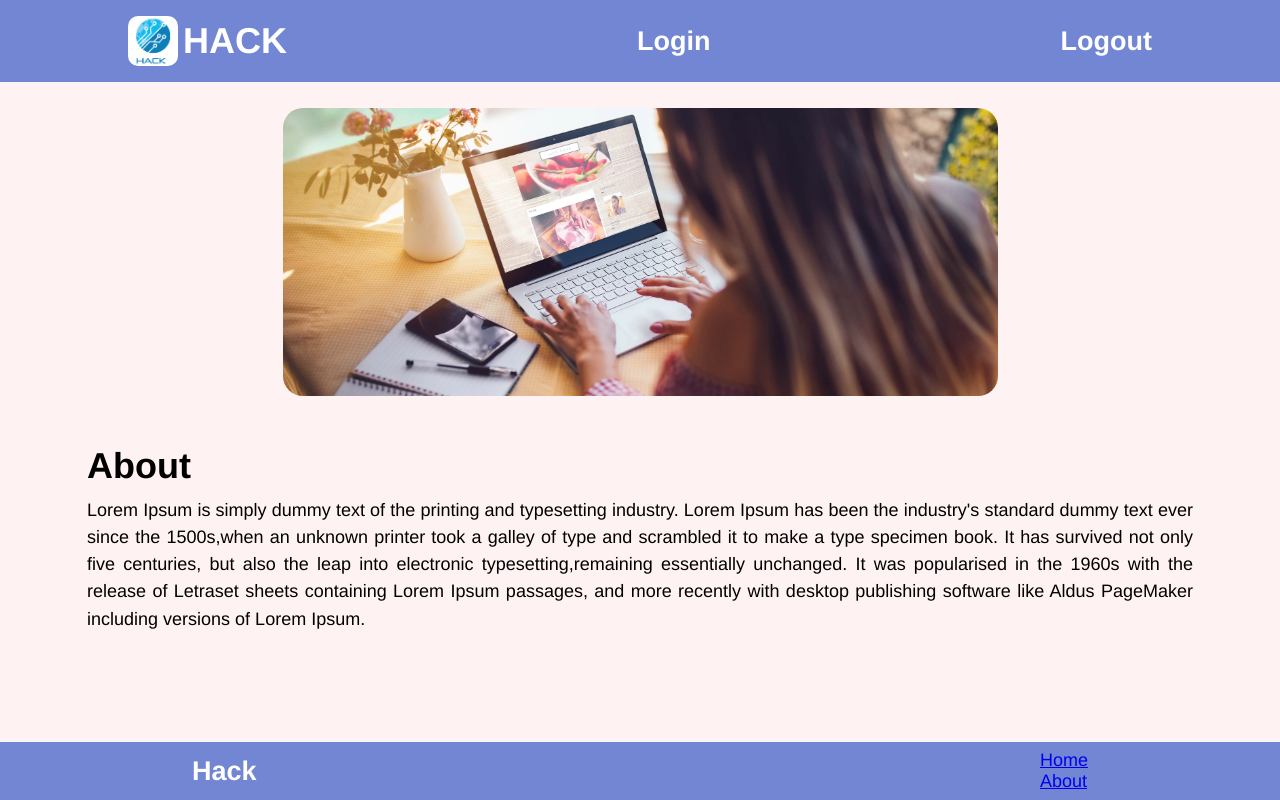
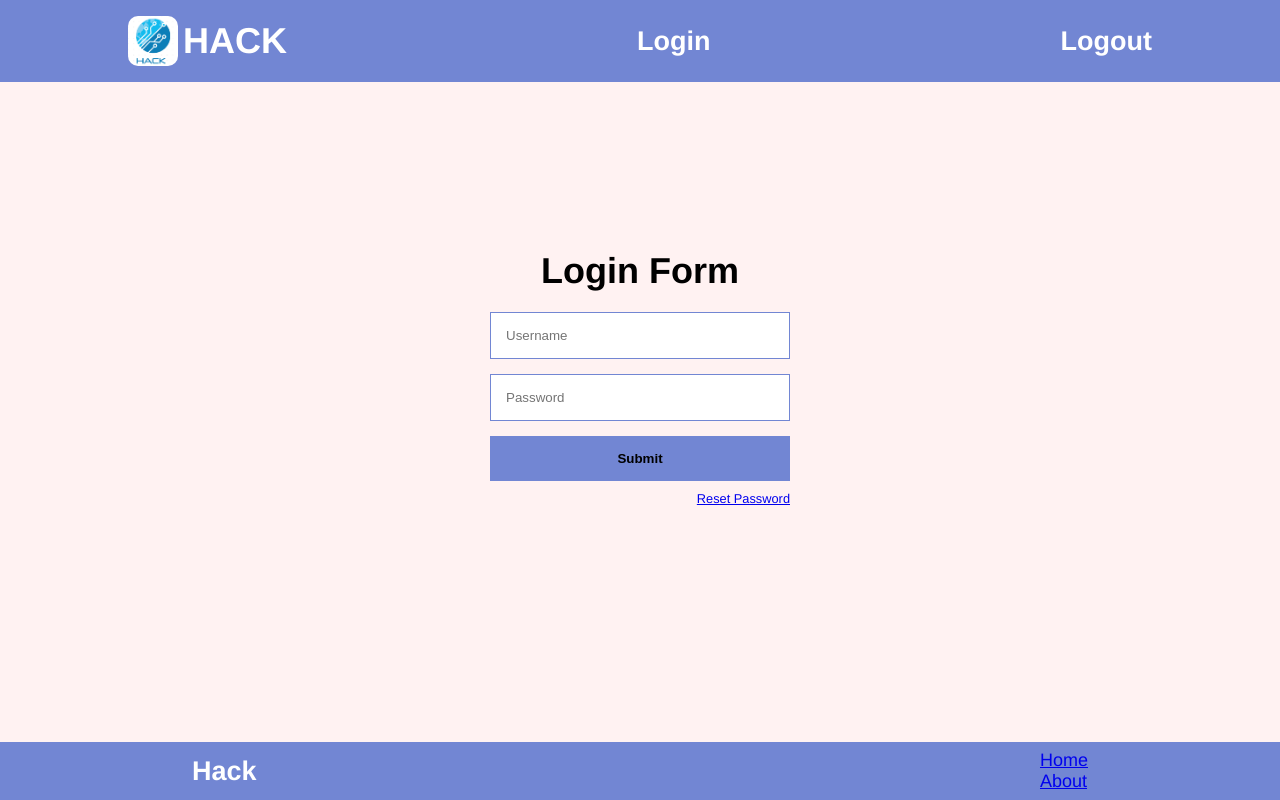
Before and after one commit to himanshuvarandani/hack-frontend, an Angular app: page /signin in a window 1280 px wide. Before the commit this address led to /. Built offline with nearby package versions, Linux system fonts and the light colour scheme.

Commit message:
Create login page and home page components

```diff
--- a/src/app/app-routing.module.ts
+++ b/src/app/app-routing.module.ts
@@ -1,7 +1,12 @@
 import { NgModule } from '@angular/core';
 import { RouterModule, Routes } from '@angular/router';
+import { HomeComponent } from './home/home.component';
+import { LoginComponent } from './login/login.component';
 
-const routes: Routes = [];
+const routes: Routes = [
+  { path: '', component: HomeComponent },
+  { path: 'signin', component: LoginComponent }
+];
 
 @NgModule({
   imports: [RouterModule.forRoot(routes)],
--- a/src/app/app.component.css
+++ b/src/app/app.component.css
@@ -2,24 +2,3 @@
 	padding: 2%;
 	padding-bottom: 12vh;
 }
-
-.main-image {
-	display: flex;
-	justify-content: center;
-}
-
-.main-image img {
-	max-height: 30%;
-	max-width: 90%;
-	border-radius: 20px;
-}
-
-#about {
-	padding: 4% 5%;
-}
-
-#about p {
-	text-align: justify;
-	padding-top: 10px;
-	line-height: 1.7rem;
-}
--- a/src/app/app.component.html
+++ b/src/app/app.component.html
@@ -1,24 +1,5 @@
 <app-header></app-header>
 <div class="main-content">
-  <div class="main-image">
-    <img src="/assets/images/HACK_image1.png" />
-  </div>
-  <div id="about">
-    <h1>About</h1>
-    <p>
-      Lorem Ipsum is simply dummy text of the printing and
-      typesetting industry. Lorem Ipsum has been the industry's
-      standard dummy text ever since the 1500s,when an unknown
-      printer took a galley of type and scrambled it to make a type
-      specimen book. It has survived not only five centuries, but
-      also the leap into electronic typesetting,remaining essentially
-      unchanged. It was popularised in the 1960s with the release of
-      Letraset sheets containing Lorem Ipsum passages, and more
-      recently with desktop publishing software like Aldus PageMaker
-      including versions of Lorem Ipsum.
-    </p>
-  </div>
+  <router-outlet></router-outlet>
 </div>
 <app-footer></app-footer>
-
-<router-outlet></router-outlet>
--- a/src/app/app.component.ts
+++ b/src/app/app.component.ts
@@ -6,5 +6,4 @@ import { Component } from '@angular/core';
   styleUrls: ['./app.component.css']
 })
 export class AppComponent {
-  title = 'hack-frontend';
 }
--- a/src/app/app.module.ts
+++ b/src/app/app.module.ts
@@ -5,12 +5,16 @@ import { AppRoutingModule } from './app-routing.module';
 import { AppComponent } from './app.component';
 import { HeaderComponent } from './header/header.component';
 import { FooterComponent } from './footer/footer.component';
+import { LoginComponent } from './login/login.component';
+import { HomeComponent } from './home/home.component';
 
 @NgModule({
   declarations: [
     AppComponent,
     HeaderComponent,
-    FooterComponent
+    FooterComponent,
+    LoginComponent,
+    HomeComponent
   ],
   imports: [
     BrowserModule,
--- /dev/null
+++ b/src/app/home/home.component.css
@@ -0,0 +1,20 @@
+.main-image {
+	display: flex;
+	justify-content: center;
+}
+
+.main-image img {
+	max-height: 30%;
+	max-width: 90%;
+	border-radius: 20px;
+}
+
+#about {
+	padding: 4% 5%;
+}
+
+#about p {
+	text-align: justify;
+	padding-top: 10px;
+	line-height: 1.7rem;
+}
--- /dev/null
+++ b/src/app/home/home.component.html
@@ -0,0 +1,18 @@
+<div class="main-image">
+  <img src="/assets/images/HACK_image1.png" />
+</div>
+<div id="about">
+  <h1>About</h1>
+  <p>
+    Lorem Ipsum is simply dummy text of the printing and
+    typesetting industry. Lorem Ipsum has been the industry's
+    standard dummy text ever since the 1500s,when an unknown
+    printer took a galley of type and scrambled it to make a type
+    specimen book. It has survived not only five centuries, but
+    also the leap into electronic typesetting,remaining essentially
+    unchanged. It was popularised in the 1960s with the release of
+    Letraset sheets containing Lorem Ipsum passages, and more
+    recently with desktop publishing software like Aldus PageMaker
+    including versions of Lorem Ipsum.
+  </p>
+</div>
--- /dev/null
+++ b/src/app/login/login.component.css
@@ -0,0 +1,35 @@
+.login-form {
+	width: 300px;
+	margin: 0 auto;
+	padding: 10%;
+}
+
+.login-form h1 {
+	text-align: center;
+	padding: 20px 0 20px 0;
+}
+
+.login-form input[type="password"],
+.login-form input[type="text"] {
+	width: 100%;
+	padding: 15px;
+	border: 1px solid #7286D3;
+	margin-bottom: 15px;
+	box-sizing:border-box;
+}
+
+.login-form input[type="submit"] {
+	width: 100%;
+	padding: 15px;
+	background-color: #7286D3;
+	border: 0;
+	box-sizing: border-box;
+	cursor: pointer;
+	font-weight: bold;
+}
+
+.reset {
+	text-align: end;
+	font-size: 0.8rem;
+	margin-top: 10px;
+}
--- /dev/null
+++ b/src/app/login/login.component.html
@@ -0,0 +1,9 @@
+<div class="login-form">
+  <h1>Login Form</h1>
+  <form action="/auth/signin" method="POST">
+    <input type="text" name="username" placeholder="Username" required>
+    <input type="password" name="password" placeholder="Password" required>
+    <input type="submit">
+  </form>
+  <a href="/auth/reset-password"><p class="reset">Reset Password</p></a>
+</div>
```
Also changed, not shown: src/app/home/home.component.ts (added, +10 -0 lines), src/app/login/login.component.ts (added, +10 -0 lines), 2 other files (tests, documents, lock files or other folders).
